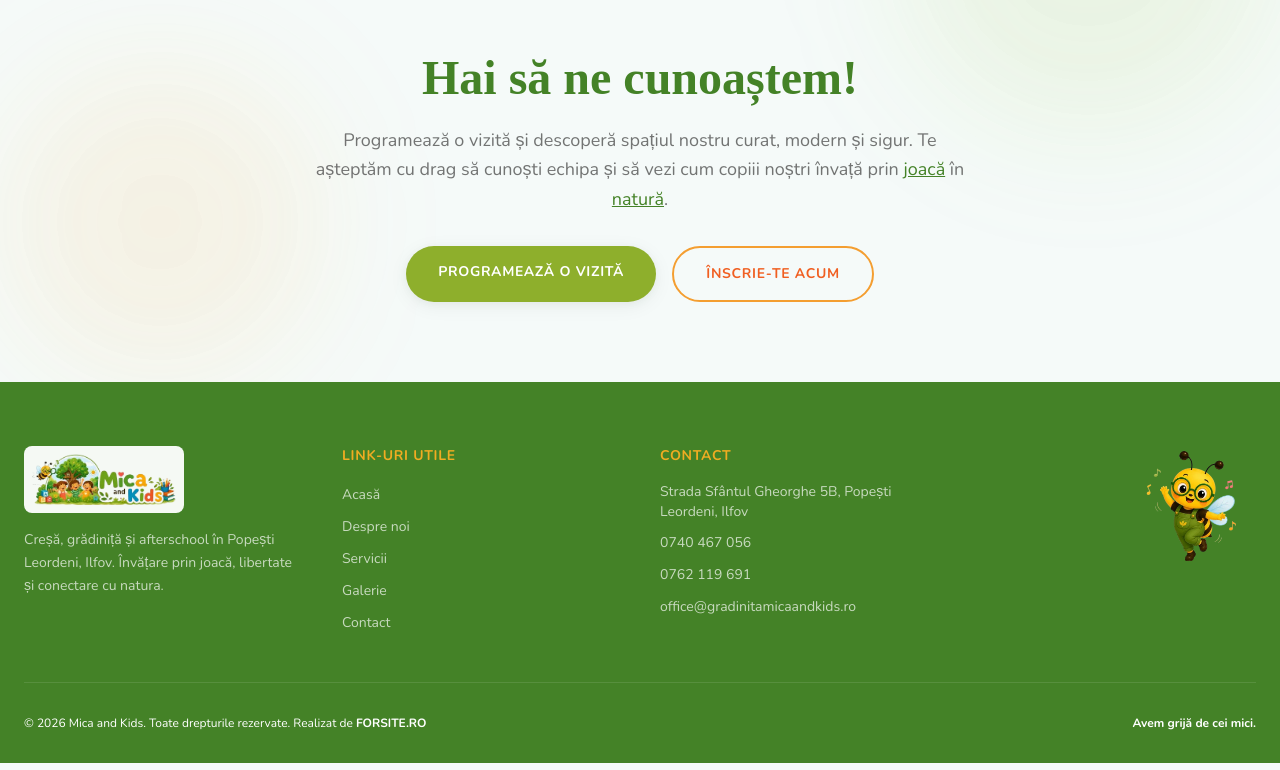
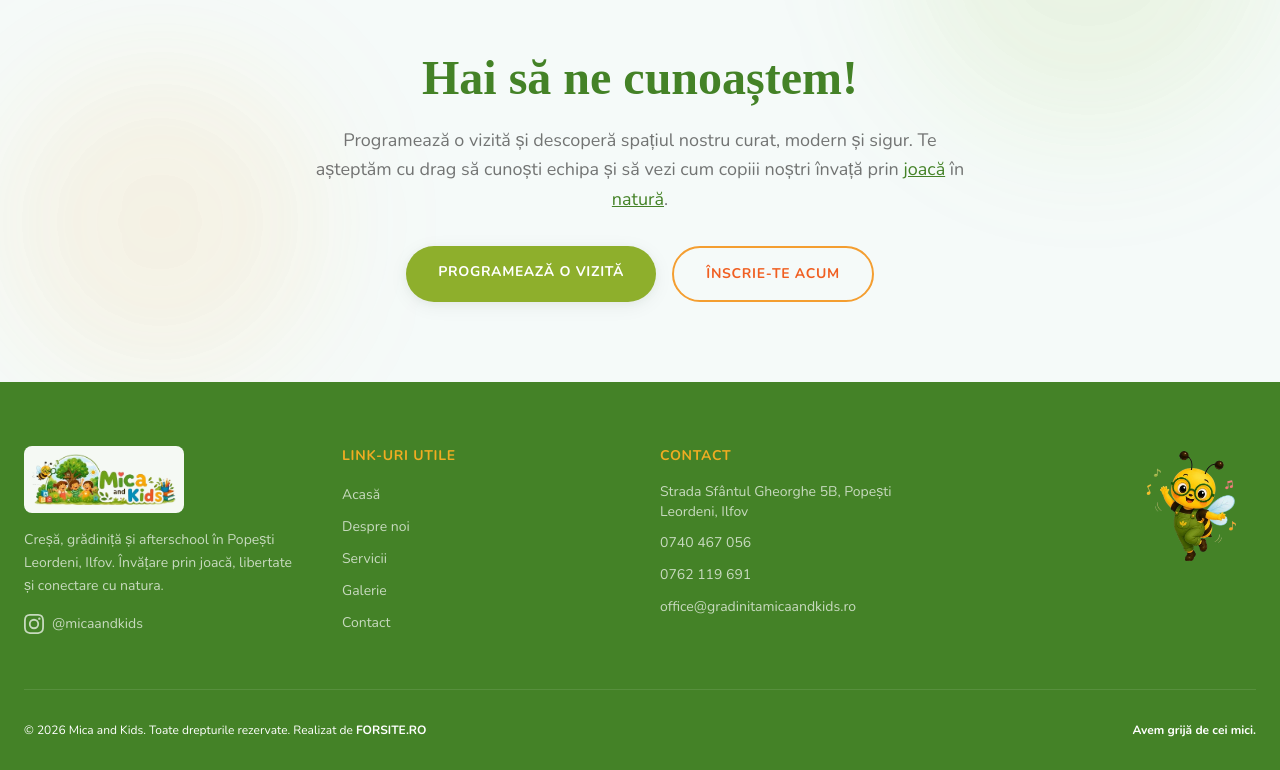
Before and after one commit to gradinita-micakids/gradinita-micaandkids, a Next.js app: page / in a window 1280 px wide. Shown: the part 5154-5924 px from the top of the page. Built offline with nearby package versions, Linux system fonts and the light colour scheme; no server answers; a web font is replaced by a local one.

Commit message:
Add Instagram link (Footer, Contact page, sameAs schema)

```diff
--- a/src/app/contact/page.tsx
+++ b/src/app/contact/page.tsx
@@ -52,6 +52,7 @@
         areaServed: "Popești Leordeni, Ilfov",
         availableLanguage: ["Romanian"],
       },
+      sameAs: ["https://www.instagram.com/micaandkids/"],
     },
   };
 
@@ -108,6 +109,13 @@
                   <div>
                   <p className="text-xs text-foreground/50 uppercase tracking-wider mb-1">Program</p>
                     <p className="text-foreground/80">Luni - Vineri: 07:00 - 19:00, conform <a href="https://www.edu.ro/" target="_blank" rel="noopener noreferrer" className="text-foreground/80 hover:text-green-dark underline">programului educațional</a></p>
+                  </div>
+                </li>
+                <li className="flex items-start gap-4">
+                  <span className="text-2xl">📷</span>
+                  <div>
+                    <p className="text-xs text-foreground/50 uppercase tracking-wider mb-1">Instagram</p>
+                    <a href="https://www.instagram.com/micaandkids/" target="_blank" rel="noopener noreferrer" className="text-foreground/80 hover:text-green-dark no-underline">@micaandkids</a>
                   </div>
                 </li>
               </ul>
--- a/src/app/page.tsx
+++ b/src/app/page.tsx
@@ -36,6 +36,7 @@
     priceRange: "2000-2500 RON",
     description:
       "Grădiniță Popești Leordeni — Mica and Kids. Creșă, grădiniță, afterschool, tabere și excursii. Învățare prin joacă, natură și creativitate în Ilfov.",
+    sameAs: ["https://www.instagram.com/micaandkids/"],
   };
 
   const websiteJsonLd = {
@@ -74,6 +75,7 @@
     },
     telephone: "+40740467056",
     email: "office@gradinitamicaandkids.ro",
+    sameAs: ["https://www.instagram.com/micaandkids/"],
   };
 
   return (
--- a/src/components/Footer.tsx
+++ b/src/components/Footer.tsx
@@ -15,10 +15,22 @@
               height={48}
               className="object-contain mb-4 rounded-lg bg-white/95 p-2"
             />
-            <p className="text-white/70 text-sm leading-relaxed">
+            <p className="text-white/70 text-sm leading-relaxed mb-4">
               Creșă, grădiniță și afterschool în Popești Leordeni, Ilfov. Învățare prin joacă,
               libertate și conectare cu natura.
             </p>
+            <a
+              href="https://www.instagram.com/micaandkids/"
+              target="_blank"
+              rel="noopener noreferrer"
+              aria-label="Mica and Kids pe Instagram"
+              className="inline-flex items-center gap-2 text-white/70 hover:text-yellow transition-colors text-sm no-underline"
+            >
+              <svg width="20" height="20" viewBox="0 0 24 24" fill="currentColor" aria-hidden="true">
+                <path d="M12 2.163c3.204 0 3.584.012 4.85.07 3.252.148 4.771 1.691 4.919 4.919.058 1.265.069 1.645.069 4.849 0 3.205-.012 3.584-.069 4.849-.149 3.225-1.664 4.771-4.919 4.919-1.266.058-1.644.07-4.85.07-3.204 0-3.584-.012-4.849-.07-3.26-.149-4.771-1.699-4.919-4.92-.058-1.265-.07-1.644-.07-4.849 0-3.204.013-3.583.07-4.849.149-3.227 1.664-4.771 4.919-4.919 1.266-.057 1.645-.069 4.849-.069zm0-2.163c-3.259 0-3.667.014-4.947.072-4.358.2-6.78 2.618-6.98 6.98-.059 1.281-.073 1.689-.073 4.948 0 3.259.014 3.668.072 4.948.2 4.358 2.618 6.78 6.98 6.98 1.281.058 1.689.072 4.948.072 3.259 0 3.668-.014 4.948-.072 4.354-.2 6.782-2.618 6.979-6.98.059-1.28.073-1.689.073-4.948 0-3.259-.014-3.667-.072-4.947-.196-4.354-2.617-6.78-6.979-6.98-1.281-.059-1.69-.073-4.949-.073zm0 5.838a6.162 6.162 0 100 12.324 6.162 6.162 0 000-12.324zm0 10.162a4 4 0 110-8 4 4 0 010 8zm6.406-11.845a1.44 1.44 0 100 2.88 1.44 1.44 0 000-2.88z" />
+              </svg>
+              @micaandkids
+            </a>
           </div>
 
           {/* Links */}
```
